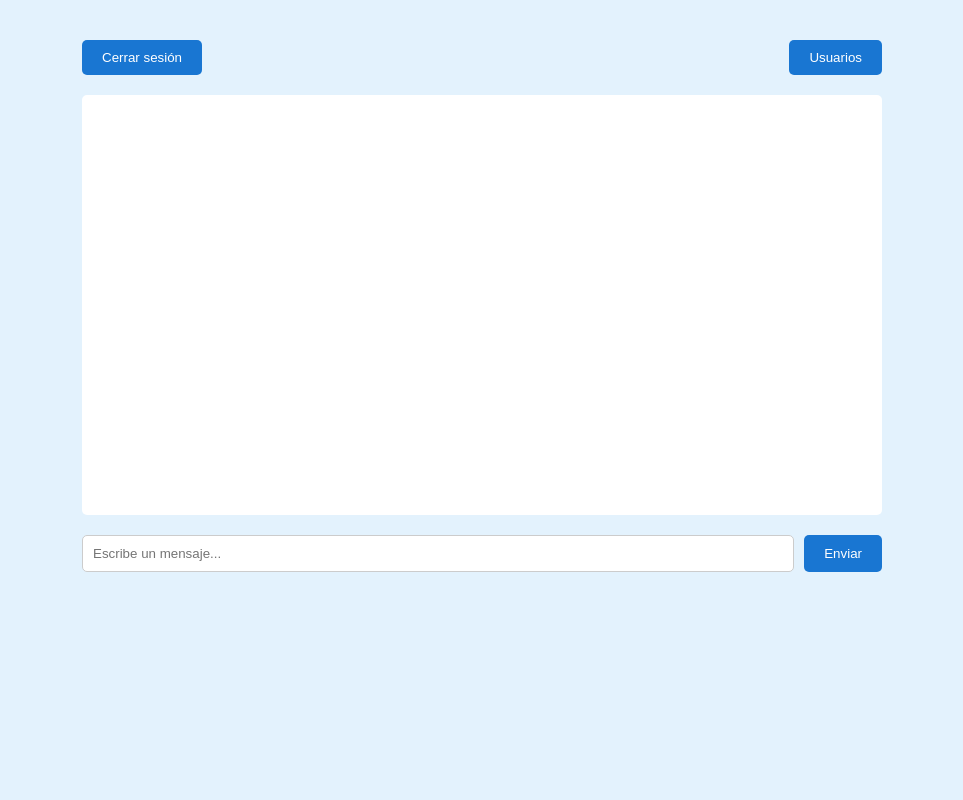
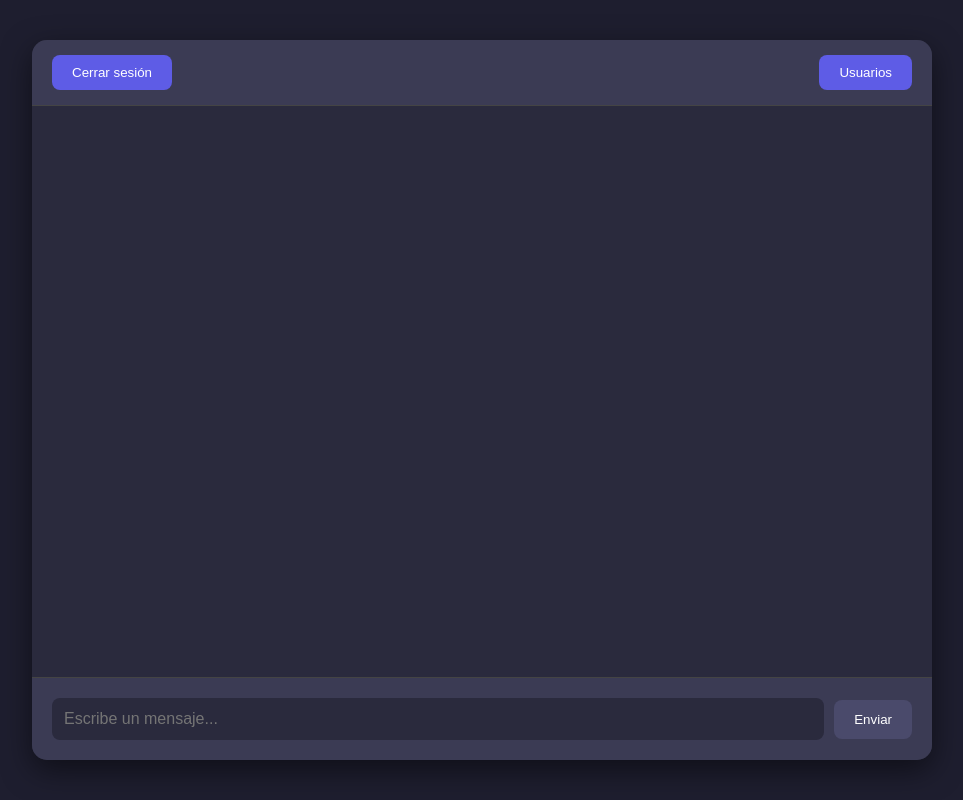
Before and after one commit to orrodguez19/Seend, a FastAPI app: page /chat in a window 1280 px wide. Shown: the whole page, without its empty margins (158-1121 px from the left). Run offline with FastAPI, Linux system fonts and the light colour scheme; some libraries are stand-ins or nearby versions.

Commit message:
Actualizar chat.html

```diff
--- a/templates/chat.html
+++ b/templates/chat.html
@@ -3,126 +3,207 @@
 <head>
     <meta charset="UTF-8">
     <meta name="viewport" content="width=device-width, initial-scale=1.0">
-    <title>Chat</title>
-    <link href="https://fonts.googleapis.com/css2?family=Poppins:wght@400;500;600&display=swap" rel="stylesheet">
+    <title>Chat Elegante</title>
+    <link href="https://fonts.googleapis.com/css2?family=Poppins:wght@300;400;500;600&display=swap" rel="stylesheet">
     <script src="/socket.io/socket.io.js"></script>
     <style>
+        * {
+            margin: 0;
+            padding: 0;
+            box-sizing: border-box;
+        }
         body {
             font-family: 'Poppins', sans-serif;
-            background-color: #e3f2fd;
-            margin: 0;
-            padding: 0;
+            background-color: #1e1e2f;
+            color: #e0e0e0;
+            display: flex;
+            justify-content: center;
+            align-items: center;
+            min-height: 100vh;
+            overflow: hidden;
         }
-        .container {
-            max-width: 800px;
-            margin: 20px auto;
-            padding: 20px;
+        .chat-container {
+            width: 100%;
+            max-width: 900px;
+            height: 90vh;
+            background-color: #2a2a3d;
+            border-radius: 15px;
+            box-shadow: 0 10px 30px rgba(0, 0, 0, 0.5);
+            display: flex;
+            flex-direction: column;
+            overflow: hidden;
         }
         header {
+            background-color: #3b3b54;
+            padding: 15px 20px;
             display: flex;
             justify-content: space-between;
-            margin-bottom: 20px;
+            align-items: center;
+            border-bottom: 1px solid #444;
         }
-        button {
+        header button {
+            background-color: #5e5ce6;
+            border: none;
             padding: 10px 20px;
-            background-color: #1976d2;
+            border-radius: 8px;
             color: white;
-            border: none;
-            border-radius: 5px;
+            font-weight: 500;
             cursor: pointer;
+            transition: background-color 0.3s;
         }
-        button:hover {
-            background-color: #1565c0;
+        header button:hover {
+            background-color: #4947b8;
         }
         #messages {
-            min-height: 400px;
-            max-height: 600px;
+            flex-grow: 1;
+            padding: 20px;
             overflow-y: auto;
-            padding: 10px;
-            background-color: #fff;
-            border-radius: 5px;
-            display: flex;
-            flex-direction: column;
+            scrollbar-width: thin;
+            scrollbar-color: #5e5ce6 #2a2a3d;
+        }
+        #messages::-webkit-scrollbar {
+            width: 8px;
+        }
+        #messages::-webkit-scrollbar-thumb {
+            background-color: #5e5ce6;
+            border-radius: 4px;
+        }
+        #messages::-webkit-scrollbar-track {
+            background-color: #2a2a3d;
         }
         .message {
             max-width: 70%;
-            margin-bottom: 10px;
-            padding: 10px;
-            border-radius: 5px;
+            margin-bottom: 15px;
+            padding: 12px 18px;
+            border-radius: 10px;
+            box-shadow: 0 2px 5px rgba(0, 0, 0, 0.2);
+            animation: fadeIn 0.3s ease-in;
         }
         .sent {
-            background-color: #1976d2;
+            background-color: #5e5ce6;
             color: white;
             align-self: flex-end;
+            margin-left: auto;
         }
         .received {
-            background-color: #e0e0e0;
-            color: black;
+            background-color: #3b3b54;
+            color: #e0e0e0;
             align-self: flex-start;
         }
         .sender-name {
-            font-weight: bold;
+            font-weight: 500;
+            font-size: 0.9em;
+            color: #b0b0e0;
             margin-bottom: 5px;
         }
         footer {
+            padding: 20px;
+            background-color: #3b3b54;
             display: flex;
-            margin-top: 20px;
+            align-items: center;
+            border-top: 1px solid #444;
         }
         #messageInput {
             flex-grow: 1;
-            padding: 10px;
-            border: 1px solid #ccc;
-            border-radius: 5px;
+            padding: 12px;
+            border: none;
+            border-radius: 8px;
+            background-color: #2a2a3d;
+            color: #e0e0e0;
+            font-size: 1em;
+            outline: none;
+            transition: background-color 0.3s;
+        }
+        #messageInput:focus {
+            background-color: #33334d;
         }
         #sendBtn {
+            background-color: #5e5ce6;
+            border: none;
+            padding: 12px 20px;
+            border-radius: 8px;
+            color: white;
+            font-weight: 500;
             margin-left: 10px;
+            cursor: pointer;
+            transition: background-color 0.3s;
+        }
+        #sendBtn:hover {
+            background-color: #4947b8;
+        }
+        #sendBtn:disabled {
+            background-color: #4a4a6b;
+            cursor: not-allowed;
         }
         .modal {
             display: none;
             position: fixed;
-            z-index: 1;
+            top: 0;
             left: 0;
-            top: 0;
             width: 100%;
             height: 100%;
-            background-color: rgba(0,0,0,0.4);
+            background-color: rgba(0, 0, 0, 0.7);
+            justify-content: center;
+            align-items: center;
         }
         .modal-content {
-            background-color: #fefefe;
-            margin: 15% auto;
+            background-color: #2a2a3d;
             padding: 20px;
-            border: 1px solid #888;
-            width: 80%;
+            border-radius: 15px;
+            width: 90%;
             max-width: 400px;
+            box-shadow: 0 10px 30px rgba(0, 0, 0, 0.5);
+            position: relative;
+            animation: slideIn 0.3s ease-out;
         }
         .close {
-            color: #aaa;
-            float: right;
-            font-size: 28px;
-            font-weight: bold;
+            position: absolute;
+            top: 10px;
+            right: 15px;
+            color: #e0e0e0;
+            font-size: 24px;
             cursor: pointer;
+            transition: color 0.3s;
         }
-        .close:hover,
-        .close:focus {
-            color: black;
+        .close:hover {
+            color: #5e5ce6;
+        }
+        .modal-content h2 {
+            margin-bottom: 15px;
+            color: #e0e0e0;
+            font-weight: 500;
         }
         #usersList {
-            padding: 0;
+            list-style: none;
         }
         #usersList li {
-            list-style: none;
-            margin-bottom: 10px;
+            padding: 10px;
+            border-bottom: 1px solid #444;
+            display: flex;
+            justify-content: space-between;
+            align-items: center;
+        }
+        #usersList li:last-child {
+            border-bottom: none;
         }
         .online {
-            color: green;
+            color: #5ce65c;
         }
         .offline {
-            color: gray;
+            color: #6b6b6b;
+        }
+        @keyframes fadeIn {
+            from { opacity: 0; transform: translateY(10px); }
+            to { opacity: 1; transform: translateY(0); }
+        }
+        @keyframes slideIn {
+            from { opacity: 0; transform: translateY(-20px); }
+            to { opacity: 1; transform: translateY(0); }
         }
     </style>
 </head>
 <body>
-    <div class="container">
+    <div class="chat-container">
         <header>
             <button id="logoutBtn">Cerrar sesión</button>
             <button id="usersBtn">Usuarios</button>
@@ -130,12 +211,12 @@
         <div id="messages"></div>
         <footer>
             <input type="text" id="messageInput" placeholder="Escribe un mensaje...">
-            <button id="sendBtn">Enviar</button>
+            <button id="sendBtn" disabled>Enviar</button>
         </footer>
     </div>
     <div id="usersModal" class="modal">
         <div class="modal-content">
-            <span class="close">×</span>
+            <span class="close">&times;</span>
             <h2>Usuarios</h2>
             <ul id="usersList"></ul>
         </div>
@@ -174,7 +255,7 @@
         socket.on('user_ready', (data) => {
             currentUserId = data.id;
             console.log('Usuario listo:', currentUserId);
-            document.getElementById('sendBtn').disabled = false; // Habilitar botón tras conectar
+            document.getElementById('sendBtn').disabled = false;
         });
 
         socket.on('load_messages', (data) => {
@@ -184,14 +265,13 @@
 
         socket.on('new_message', (message) => {
             console.log('Nuevo mensaje recibido:', message);
-            if (message.sender_id !== currentUserId) { // Evitar duplicados
+            if (message.sender_id !== currentUserId) {
                 displayMessage(message);
             }
         });
 
         const sendBtn = document.getElementById('sendBtn');
         const messageInput = document.getElementById('messageInput');
-        sendBtn.disabled = true; // Deshabilitar hasta que se conecte
 
         sendBtn.addEventListener('click', () => {
             const text = messageInput.value.trim();
@@ -203,13 +283,13 @@
                 };
                 console.log('Enviando mensaje:', text);
                 socket.emit('send_message', { text: text });
-                displayMessage(message); // Mostrar localmente
+                displayMessage(message);
                 messageInput.value = '';
             }
         });
 
         messageInput.addEventListener('keypress', (e) => {
-            if (e.key === 'Enter') {
+            if (e.key === 'Enter' && !sendBtn.disabled) {
                 sendBtn.click();
             }
         });
@@ -220,7 +300,7 @@
 
         usersBtn.addEventListener('click', () => {
             console.log('Botón Usuarios clickeado');
-            modal.style.display = 'block';
+            modal.style.display = 'flex';
             socket.emit('get_users');
         });
 
```
